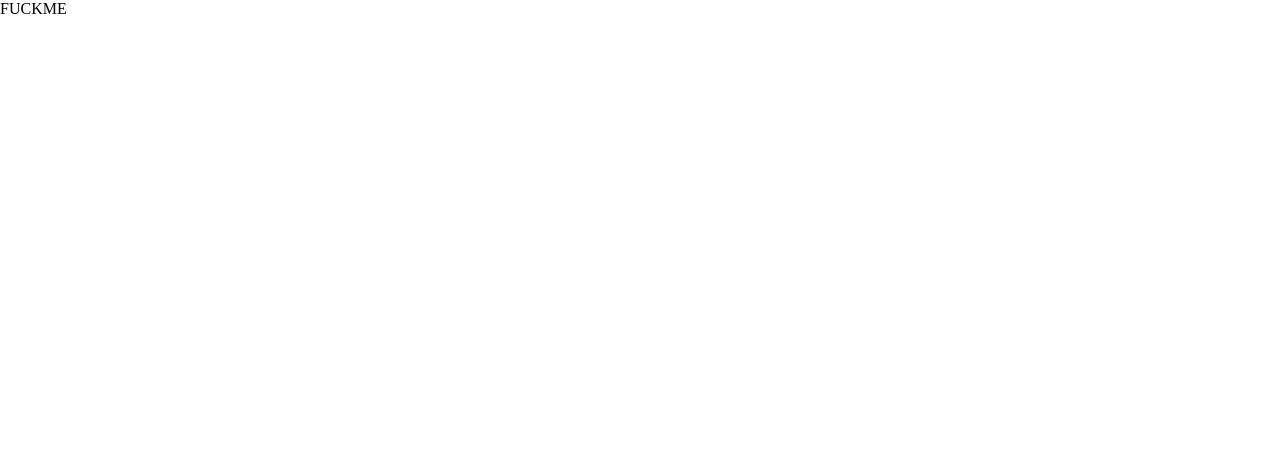
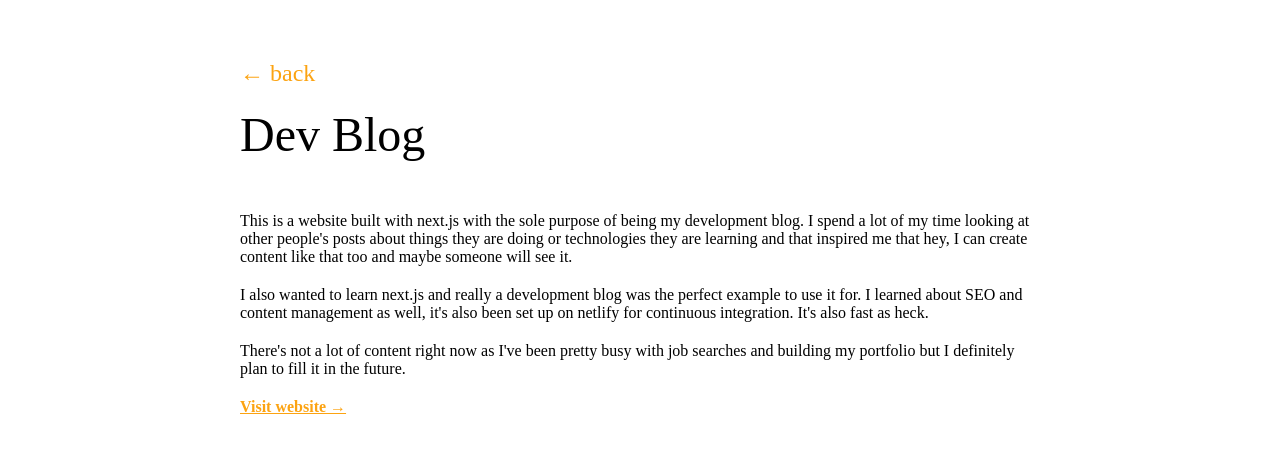
Before and after one commit to daee-kang/portfolio, a Next.js app: page /portfolio/devblog in a window 1280 px wide. Shown: the top 450 px of the page. Built offline with nearby package versions, Linux system fonts and the light colour scheme; a web font is replaced by a local one.

Commit message:
a little bit of progress on portfolio page layout

```diff
--- /dev/null
+++ b/components/Back.js
@@ -0,0 +1,11 @@
+import Link from "next/dist/client/link";
+
+export default function Back({ href }) {
+    return (
+        <Link href={href}>
+            <span style={{ color: '#fca311', cursor: 'pointer', fontSize: '1.5rem' }} >
+                ← back
+            </span>
+        </Link>
+    );
+}
--- a/components/PortfolioLayout/Portfolio.module.css
+++ b/components/PortfolioLayout/Portfolio.module.css
@@ -0,0 +1,29 @@
+.body {
+    width: 800px;
+    margin: auto;
+    margin-top: 60px;
+    margin-bottom: 100px;
+}
+
+.title {
+    font-size: 3rem;
+    margin-bottom: 50px;
+    margin-top: 20px;
+}
+
+.description {
+    font-size: 1rem;
+    margin-bottom: 20px;
+}
+
+.link {
+    color:#fca311;
+    font-weight: bold;
+    text-decoration: underline;
+}
+
+@media screen and (max-width: 800px) {
+    .body {
+        width: 90%;
+    }
+}
--- a/components/PortfolioLayout/PortfolioLayout.js
+++ b/components/PortfolioLayout/PortfolioLayout.js
@@ -1,5 +1,7 @@
 import styles from './Portfolio.module.css';
 import Head from 'next/head';
+import Clink from '../Clink';
+import Back from '../Back';
 
 export default function PortfolioLayout(
     {
@@ -20,7 +22,11 @@ export default function PortfolioLayout(
                 <link rel="icon" href="/favicon.ico" />
                 <link rel="preload" href="/fonts/apercuMono.ttf" as="font" crossOrigin="" />
             </Head>
-            {children}
+
+            <div className={styles.body}>
+                <Back href="/portfolio" />
+                {children}
+            </div>
         </div>
     );
 }
--- a/pages/portfolio/devblog.js
+++ b/pages/portfolio/devblog.js
@@ -1,9 +1,40 @@
 import PortfolioLayout from "../../components/PortfolioLayout/PortfolioLayout";
+import styles from '../../components/PortfolioLayout/Portfolio.module.css';
 
 export default function devBlog() {
     return (
         <PortfolioLayout title="dev blog">
-            FUCKME
+            <div className={styles.title}>
+                Dev Blog
+            </div>
+
+            <div className={styles.description}>
+                {`
+                This is a website built with next.js with the sole purpose of being my development
+                blog. I spend a lot of my time looking at other people's posts about things they are doing
+                or technologies they are learning and that inspired me that hey, I can create content like that
+                too and maybe someone will see it.
+                `}
+            </div>
+
+            <div className={styles.description}>
+                {`
+                I also wanted to learn next.js and really a development blog was the perfect example to
+                use it for. I learned about SEO and content management as well, it's also been set up on
+                netlify for continuous integration. It's also fast as heck.
+                `}
+            </div>
+
+            <div className={styles.description}>
+                {`
+                There's not a lot of content right now as I've been pretty busy with job searches and
+                building my portfolio but I definitely plan to fill it in the future.
+                `}
+            </div>
+
+            <a href="https://daeedev.netlify.app/" className={styles.link}>
+                Visit website →
+            </a>
         </PortfolioLayout>
     );
 }
--- a/pages/portfolio/index.js
+++ b/pages/portfolio/index.js
@@ -3,6 +3,7 @@ import Card from '../../components/Card';
 import Clink from '../../components/Clink';
 import styles from '../../styles/Home.module.css';
 import cards from '../../components/portdata';
+import Back from '../../components/Back';
 
 export default function Porfolio() {
     return (
@@ -18,9 +19,7 @@ export default function Porfolio() {
                 <link rel="preload" href="/fonts/apercuMono.ttf" as="font" crossOrigin="" />
             </Head>
             <div className={styles.aboutme}>
-                <Clink className={styles.back} href="/">
-                    ← back
-                </Clink>
+                <Back href="/" />
                 <p>
                     Hey, my name is <span style={{ color: '#fca311', fontSize: '2rem', textDecoration: 'underline' }}>Daee Kang</span> and I&lsquo;m a software engineer. I currently expertise
                     in react and react native development, although I have experience with C++,C#.
```
